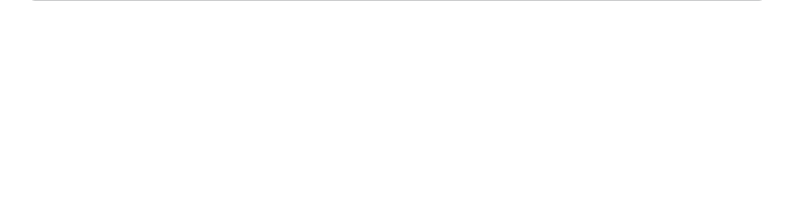
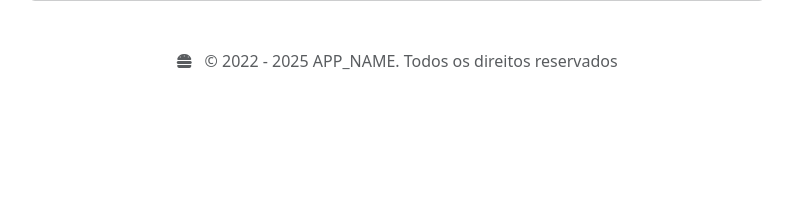
Before and after one commit to salomaopena/cigappcli, a CodeIgniter 4 app: the page made by app/Views/init_success.php in a window 1280 px wide. Shown: the part 573-773 px from the top of the page, without its empty margins (243-1036 px from the left). Run offline with PHP 8.4 and a stand-in for CodeIgniter, Linux system fonts and the light colour scheme; the template is opened without the code that fills it, so the values that code supplies are empty; some libraries are stand-ins or nearby versions.

Commit message:
Copy Right implemented on main layout
Copy Right implemented on main layout

```diff
--- a/app/Views/layouts/main_layout.php
+++ b/app/Views/layouts/main_layout.php
@@ -5,7 +5,8 @@
     <meta charset="UTF-8">
     <meta name="viewport" content="width=device-width, initial-scale=1.0">
     <title><?= APP_NAME ?></title>
-    <link rel="icon" type="image/png" href="<?= base_url('assets/images/logo.png') ?>">
+
+    <link rel="shortcut icon" type="image/png" href="<?= base_url('assets/images/logo.png') ?>">
 
     <!-- Bootstrap CSS -->
     <link rel="stylesheet" href="<?= base_url('assets/bootstrap/bootstrap.min.css') ?>">
@@ -26,7 +27,16 @@
     </div>
 
     <!--Content -->
-    <?= $this->renderSection('content')?>
+    <?= $this->renderSection('content') ?>
+
+
+    <!-- Footer -->
+    <footer class="my-5 text-center text-muted">
+
+        <p><i class="fa-solid fa-burger me-2"></i>
+      &copy; 2022 - <?= date('Y') ?> <?= APP_NAME ?>. Todos os direitos reservados </p>
+    </footer>
+
 
     <script src="<?= base_url('assets/bootstrap/bootstrap.bundle.min.js') ?>"></script>
     <script src="<?= base_url('assets/fontawesome/js/all.min.js') ?>"></script>
```
